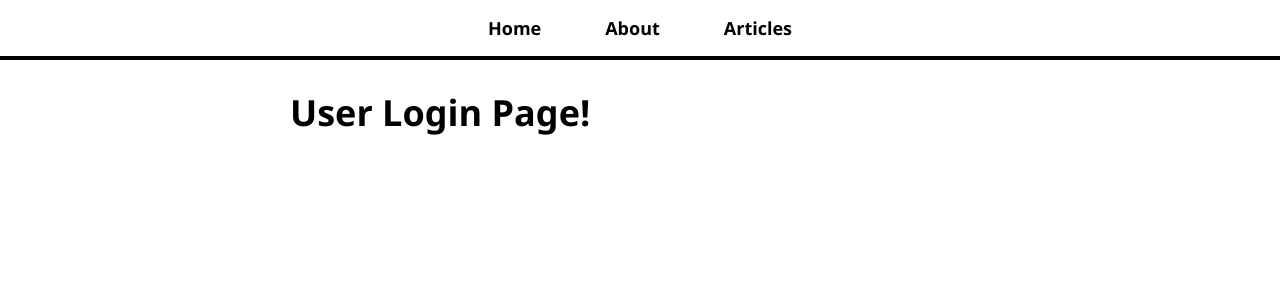
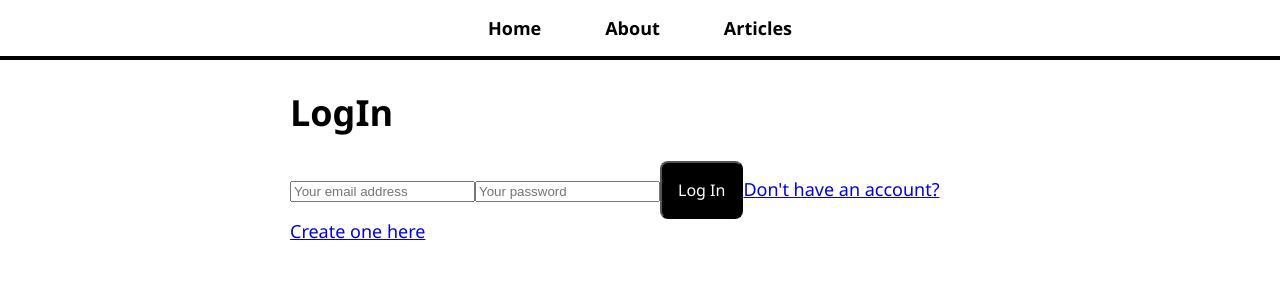
Before and after one commit to fernando-silvabr66/my-blog, a React (Create React App) app: page /login in a window 1280 px wide. Shown: the top 300 px of the page. Built offline with nearby package versions, Linux system fonts and the light colour scheme.

Commit message:
Update LogIn page

```diff
--- a/src/pages/LoginPage.js
+++ b/src/pages/LoginPage.js
@@ -1,6 +1,39 @@
+import { useState } from 'react';
+import { Link, useNavigate } from 'react-router-dom';
+import {getAuth, signInWithEmailAndPassword} from "firebase/auth";
+
 const LoginPage = () => {
+    const [email, setEmail] = useState('');
+    const [password, setPassword] = useState('');
+    const [error, setError] = useState(false);
+
+    const navigate = useNavigate();
+
+    const logIn = async () => {
+        try {
+            await signInWithEmailAndPassword(getAuth(), email, password)
+            navigate('/articles');
+        } catch (e) {
+            setError(e.message);
+        }
+    }
+
     return (
-        <h1>User Login Page!</h1>
+        <>
+        <h1>LogIn</h1>
+        {error && <p className='error'>{error}</p>}
+        <input
+            placeholder='Your email address'
+            value={email}
+            onChange={e => setEmail(e.target.value)} />
+        <input type="password"
+            placeholder='Your password'
+            value={password}
+            onChange={e => setPassword(e.target.value)} />
+        <button onClick={logIn}>Log In</button>
+        <Link to="/create-account">Don't have an account? Create one here</Link>
+        </>
+
     );
 }
 
```
